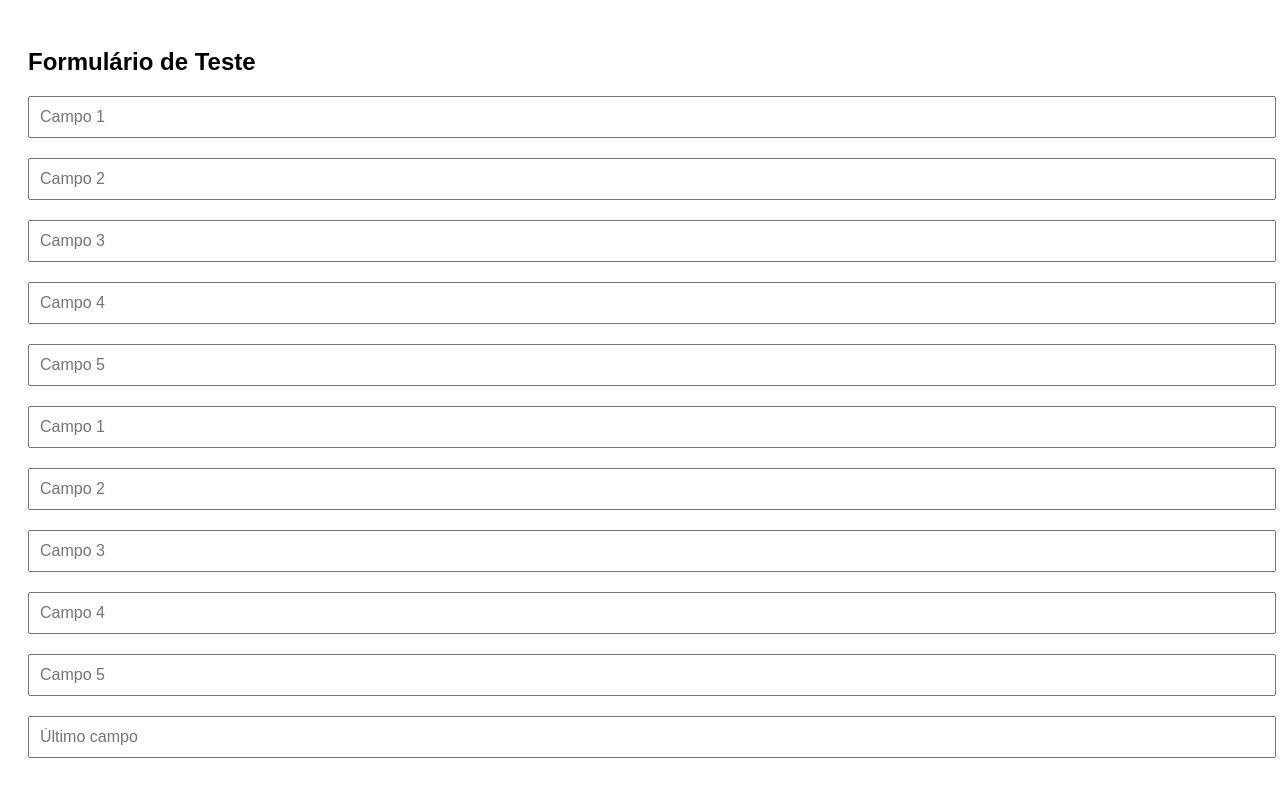
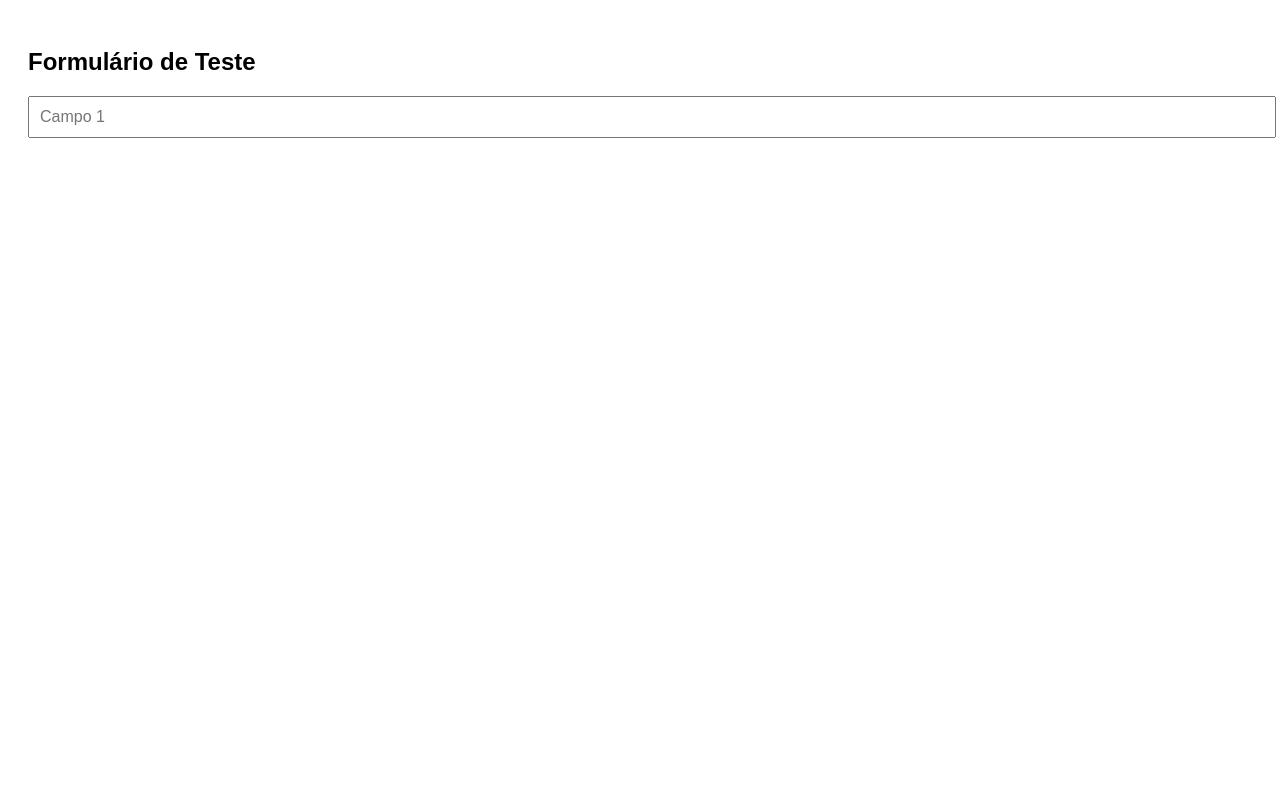
Before and after one commit to WillianMedeiros14/teste_link_input, a plain HTML site: page index.html in a window 1280 px wide. Drawn offline with Linux system fonts and the light colour scheme.

Commit message:
Update index.html

```diff
--- a/index.html
+++ b/index.html
@@ -22,16 +22,6 @@
   <h2>Formulário de Teste</h2>
 
   <input type="text" placeholder="Campo 1" />
-  <input type="text" placeholder="Campo 2" />
-  <input type="text" placeholder="Campo 3" />
-  <input type="text" placeholder="Campo 4" />
-  <input type="text" placeholder="Campo 5" />
-    <input type="text" placeholder="Campo 1" />
-  <input type="text" placeholder="Campo 2" />
-  <input type="text" placeholder="Campo 3" />
-  <input type="text" placeholder="Campo 4" />
-  <input type="text" placeholder="Campo 5" />
-  <input type="text" placeholder="Último campo" id="ultimo-input" />
 
   <script>
     document.addEventListener("DOMContentLoaded", () => {
```
